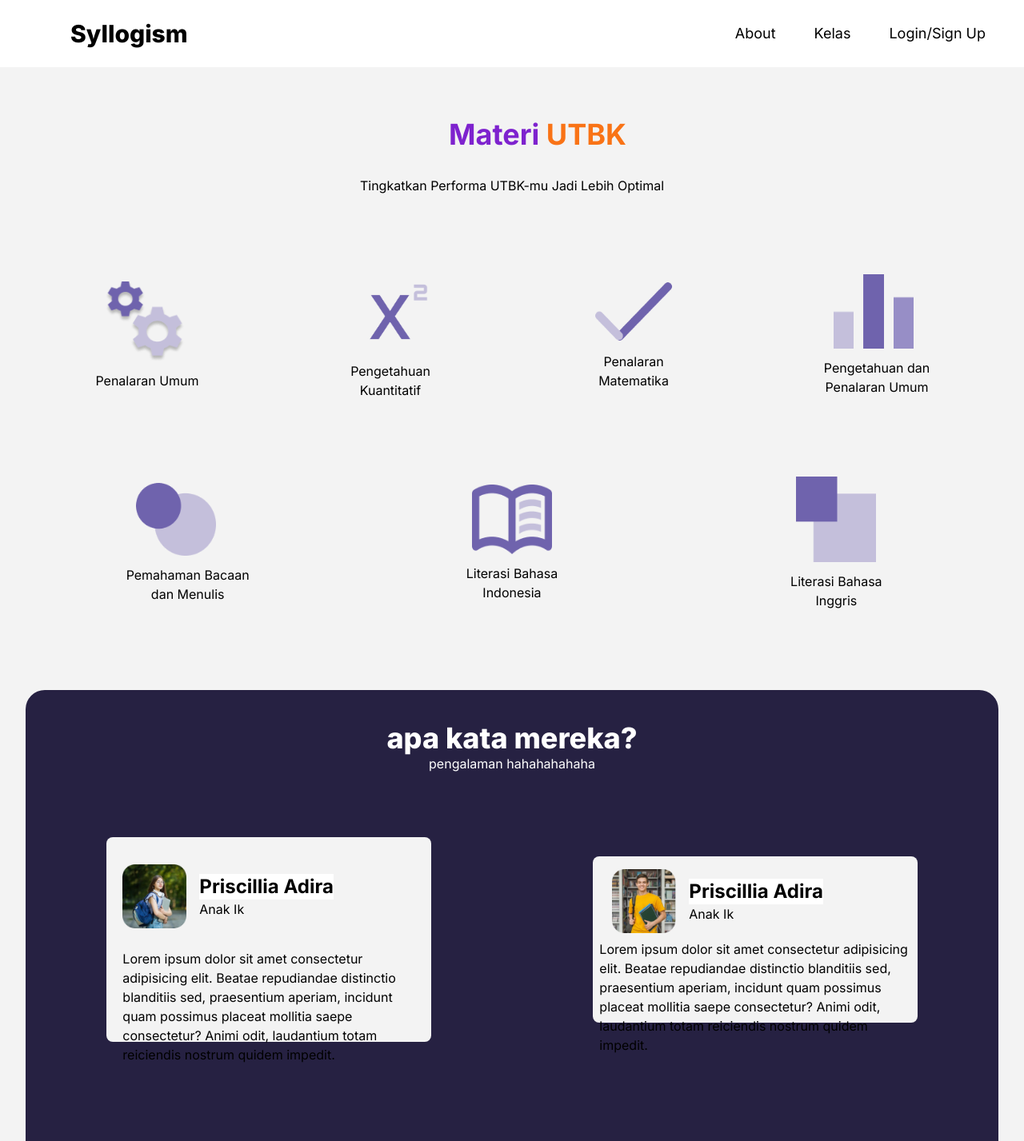
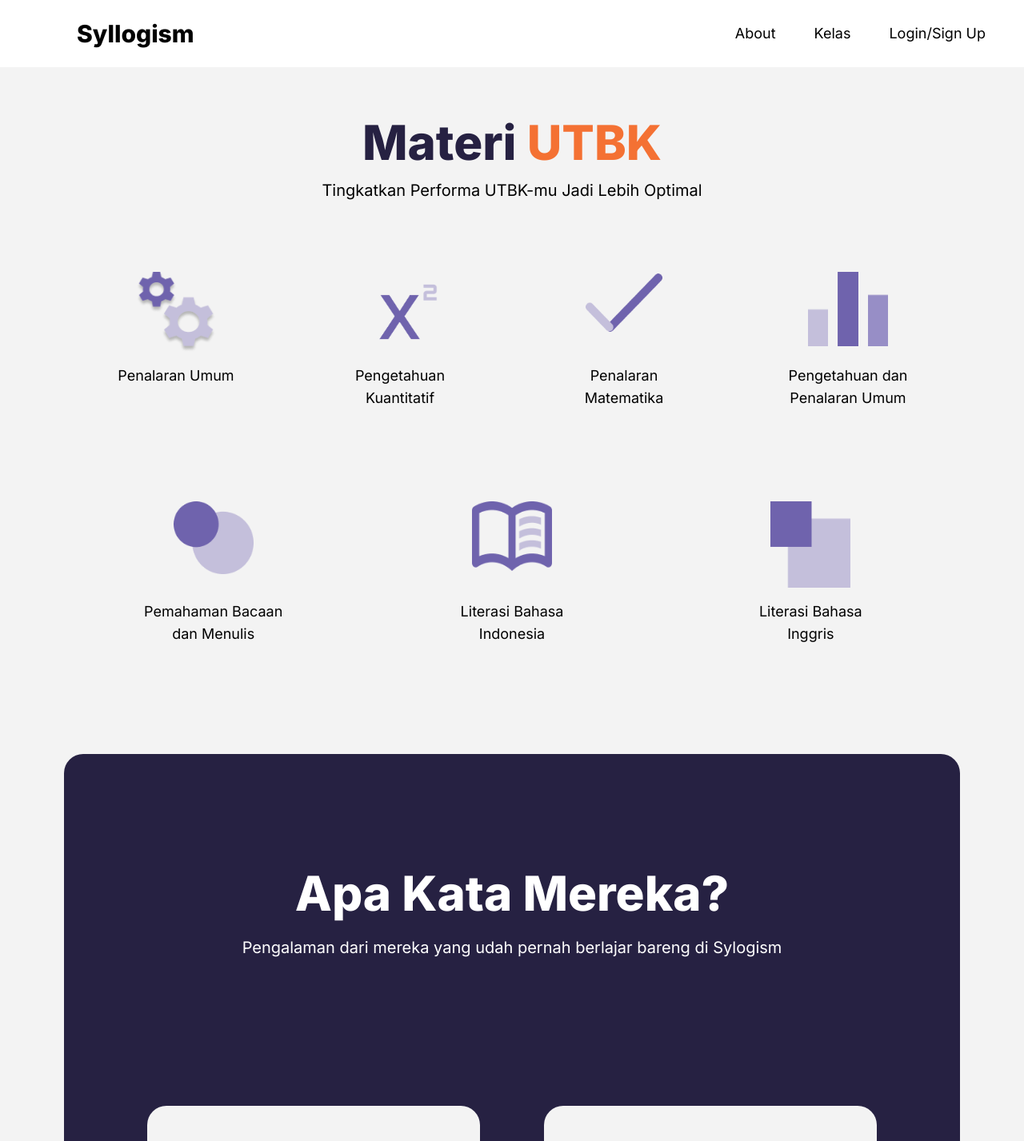
Before and after one commit to m-azzam-azis/project-sbf, a Next.js app: page /kelas in a window 1280 px wide. Shown: the top 1427 px of the page at 80% size. Built offline with nearby package versions, Linux system fonts and the light colour scheme.

Commit message:
bagian kelas done

```diff
--- a/src/app/kelas/page.tsx
+++ b/src/app/kelas/page.tsx
@@ -3,109 +3,123 @@ import Image from 'next/image'
 
 export default function kelas() {
   return (
-    <main className=" min-h-full bg-our-gray p-8">
-      <div className='flex justify-center container m-8 '>
-        <h1 className='text-4xl text-purple-700 font-bold'>Materi&nbsp;</h1>
-        <h1 className='text-4xl text-orange-500 font-bold'>UTBK</h1>
+    <main className=" min-h-full bg-our-gray py-8 px-20 min-w-[1200px]">
+      <div className='flex justify-center w-full mt-8'>
+        <h1 className='text-6xl text-dark-purple font-extrabold text-center'>Materi&nbsp;</h1>
+        <h1 className='text-6xl text-our-orange font-extrabold text-center'>UTBK</h1>
       </div>
-      <div className='flex justify-center w-full'>
+      <div className='flex justify-center w-full text-xl mt-4'>
         <p>Tingkatkan Performa UTBK-mu Jadi Lebih Optimal</p>
       </div>
 
-      <div className='grid grid-rows-2 py-5 gap-20 pt-20 mb-20'>
+      <div className='grid grid-rows-2 gap-20 py-5 pt-20 mb-20'>
         <li className='grid grid-cols-4 place-content-evenly place-items-center'>
-          <ul className='w-35 h-35'>
+          <ul className='grid grid-rows-2 w-full h-full hover:-translate-y-2 transition-all'>
           <Image
-                className='items-center m-3'
+                className='flex justify-self-center '
                 src="/icon2/gear_icon.png"
                 width={100}
                 height={100}
                 alt="icon"
               />
+            <div className='pt-4 text-center- text-lg'>
               <p className='text-center'>Penalaran Umum</p>
-            <p></p>
+            </div>
           </ul>
-          <ul className='w-35 h-35'>
+          <ul className='grid grid-rows-2 w-full h-full hover:-translate-y-2 transition-all'>
           <Image
-                className='items-center m-3'
+                className='flex justify-self-center '
                 src="/icon2/x_icon.png"
                 width={100}
                 height={100}
                 alt="icon"
               />
+              <div className='pt-4 text-center- text-lg'>
                 <p className='text-center'>Pengetahuan</p>
                 <p className='text-center'>Kuantitatif</p>
+              </div>
           </ul>
-          <ul className='w-35 h-35'>
+          <ul className='grid grid-rows-2 w-full h-full hover:-translate-y-2 transition-all'>
           <Image
-                className='items-center m-3'
+                className='flex justify-self-center '
                 src="/icon2/check_icon.png"
                 width={100}
                 height={100}
                 alt="icon"
               />
+              <div className='pt-4 text-center- text-lg'>
                 <p className='text-center'>Penalaran</p>
                 <p className='text-center'>Matematika</p>
+              </div>
           </ul>
 
-          <ul className='w-35 h-35'>
+          <ul className='grid grid-rows-2 w-full h-full hover:-translate-y-2 transition-all'>
           <Image
-                className='items-center m-3'
+                className='flex justify-self-center '
                 src="/icon2/chart_icon.png"
                 width={100}
                 height={100}
                 alt="icon"
 
               />
+              <div className='pt-4 text-center- text-lg'>
                 <p className='text-center'>Pengetahuan dan</p>
                 <p className='text-center'>Penalaran Umum</p>
+              </div>
           </ul>
         </li>
         <li className='grid grid-cols-3 place-content-evenly place-items-center'>
-        <ul className='w-35 h-35'>
+        <ul className='grid grid-rows-2 w-full h-full hover:-translate-y-2 transition-all'>
           <Image
-                className='items-center m-3'
+                className='flex justify-self-center '
                 src="/icon2/bubble_icon.png"
                 width={100}
                 height={100}
                 alt="icon"
               />
+              <div className='pt-4 text-center- text-lg'>
                 <p className='text-center'>Pemahaman Bacaan</p>
                 <p className='text-center'>dan Menulis</p>
+              </div>
           </ul>
-          <ul className='w-35 h-35'>
+          <ul className='grid grid-rows-2 w-full h-full hover:-translate-y-2 transition-all'>
           <Image
-                className='items-center m-3'
+                className='flex justify-self-center '
                 src="/icon2/book_icon.png"
                 width={100}
                 height={100}
                 alt="icon"
               />
+              <div className='pt-4 text-center- text-lg'>
                 <p className='text-center'>Literasi Bahasa</p>
                 <p className='text-center'>Indonesia</p>
+              </div>
           </ul>
-          <ul className='w-35 h-35'>
+          <ul className='grid grid-rows-2 w-full h-full hover:-translate-y-2 transition-all'>
           <Image
-                className='items-center m-3'
+                className='flex justify-self-center '
                 src="/icon2/square_icon.png"
                 width={100}
                 height={100}
                 alt="icon"
               />
-              <p className='text-center'>Literasi Bahasa</p>
-              <p className='text-center'>Inggris</p>
+              <div className='pt-4 text-center text-lg '>
+                <p className=''>Literasi Bahasa</p>
+                <p className=''>Inggris</p>
+              </div>
           </ul>
         </li>
       </div>
 
       <div className='h-auto bg-dark-purple rounded-3xl justify-center'>
-        <div className='m-10 py-10 text-center text-white'>
-          <h1 className='text-4xl font-extrabold'>apa kata mereka?</h1>
-          <h2>pengalaman hahahahahaha</h2>
+        <div className='m-10 py-36 text-center text-white'>
+          <h1 className='text-6xl font-extrabold'>Apa Kata Mereka?</h1>
+          <h2 className='mt-6 text-xl'>Pengalaman dari mereka yang udah pernah berlajar bareng di Sylogism</h2>
         </div>
-        <div className='grid grid-cols-2 place-items-center justify-evenly pb-20'>
-          <div className='grid grid-rows-2 bg-our-gray p-5 rounded-lg w-2/3 h-64'>
-            <div className=' flex'>
+
+        <div className='grid grid-cols-2 gap-20 mb-64'>
+          <div className='grid grid-rows-2 bg-our-gray px-8 rounded-3xl w-[80%] h-full py-2 place-self-end hover:bg-white transition-all hover:shadow-md hover:shadow-slate-200'>
+            <div className='flex'>
               <Image
                 className='object-contain'
                 src="/reviewer/review_cw.png"
@@ -114,47 +128,47 @@ export default function kelas() {
                 alt="icon"
               />
               <div className='place-self-center  ml-4'>
-                <h1 className='text-2xl font-bold text-start bg-white span place-self-center'>Priscillia Adira</h1>
-                <h2>Anak Ik</h2>
+                <h1 className='text-2xl font-bold text-start place-self-center'>Priscillia Adira</h1>
+                <h2>Sistem Informasi - UI</h2>
               </div>
 
             </div>
-            <div className='mt-3'>
-              <h1>
-                Lorem ipsum dolor sit amet consectetur adipisicing elit. Beatae repudiandae distinctio blanditiis sed, praesentium aperiam, incidunt quam possimus placeat mollitia saepe consectetur? Animi odit, laudantium totam reiciendis nostrum quidem impedit.
+            <div className='pb-3'>
+              <h1 className='text-justify'>
+                Setelah kenal sama Syllogism, aku yang awalnya pemales jadi suka banget belajar dan rajin bedah soal. Dengan materi belajar berkualitas dari Syllogism, aku yang berasal dari daerah terpencil bisa bersaing hingga akhirnya diterima di jurusan Sisfor UI.
               </h1>
             </div>
           </div>
-          <div className='grid grid-rows-2 bg-our-gray p-2 rounded-lg w-2/3 h-52'>
-            <div className=' flex'>
+          <div className='grid grid-rows-2 bg-our-gray px-8 rounded-3xl w-[80%] h-full py-2 place-self-start hover:bg-white transition-all hover:shadow-md hover:shadow-slate-200 '>
+            <div className='flex'>
               <Image
-                className='my-2 mx-4'
+                className='object-contain'
                 src="/reviewer/review_cwk.png"
                 width={80}
                 height={80}
                 alt="icon"
               />
-              <div className='place-self-center'>
-                <h1 className='text-2xl font-bold text-start bg-white span place-self-center'>Priscillia Adira</h1>
-                <h2>Anak Ik</h2>
+              <div className='place-self-center  ml-4'>
+                <h1 className='text-2xl font-bold text-start place-self-center'>Devan Cashel</h1>
+                <h2>Ilmu Komputer - UI</h2>
               </div>
 
             </div>
-            <div>
-              <h1>
-                Lorem ipsum dolor sit amet consectetur adipisicing elit. Beatae repudiandae distinctio blanditiis sed, praesentium aperiam, incidunt quam possimus placeat mollitia saepe consectetur? Animi odit, laudantium totam reiciendis nostrum quidem impedit.
+            <div className='pb-3'>
+              <h1 className='text-justify'>
+                Belajar pakai Sylogisme mantep! Tutornya jelasin sampe gue ngerti. Selama SMA konsep belajar gue cuman ngapalin rumus. Ketika gue kenal Sylogisme, pola belajar gue berubah drastis. Bravo buat Sylogisme!
               </h1>
             </div>
           </div>
         </div>
-        <div className='m-10 px-[23%] text-center text-white pb-64'>
-          <h1 className='text-4xl font-extrabold'>Kelas Dengan</h1>
-          <h1 className='text-4xl font-extrabold'>Tutor Keren</h1>
-          <h2 className='mt-8'>&quot;Syllogism menyajikan tutor-tutor ahli yang tidak hanya berkompeten namun juga asik dan seru loh!.  Dijaminan belajar akan lebih terasa menyenangkan dan materi pembelajaran menjadi lebih mudah dipahami.&quot;</h2>
+        <div className='m-10 px-[23%] text-center text-white'>
+          <h1 className='text-6xl font-extrabold'>Kelas Dengan</h1>
+          <h1 className='text-6xl font-extrabold'>Tutor Keren</h1>
+          <h2 className='mt-12 text-xl mb-24'>&quot;Syllogism menyajikan tutor-tutor ahli yang tidak hanya berkompeten namun juga asik dan seru loh!.  Dijaminan belajar akan lebih terasa menyenangkan dan materi pembelajaran menjadi lebih mudah dipahami.&quot;</h2>
         </div>
-        <div className='flex justify-center relative pt-72 mt-64'>
+        <div className='flex justify-center relative mt-10 h-[650px]'>
           <Image
-            className='object-contain z-20 absolute bottom-0 left-[14%]'
+            className='object-contain z-20 absolute bottom-0 left-[13%] max-[1200px]:left-[7%]'
             src="/bawah-review/kiri.png"
             width={600}
             height={600}
@@ -168,7 +182,7 @@ export default function kelas() {
             alt="icon"
               />
           <Image
-            className='object-contain z-10 absolute bottom-0 right-[11%]'
+            className='object-contain z-10 absolute bottom-0 right-[13%] mac-[1200px]:right[3%]'
             src="/bawah-review/kanan.png"
             width={500}
             height={500}
@@ -184,6 +198,69 @@ export default function kelas() {
         </div>
 
       </div>
+
+      <div className='justify-center w-full my-10 px-10'>
+        <h1 className='text-center font-extrabold text-5xl text-dark-purple py-20'>Pilih Paket Langganan Anda</h1>
+          <li className='grid grid-cols-3 place-content-evenly place-items-center gap-12'>
+          <ul className='relative grid grid-rows-5 py-10 w-full h-[90%] hover:h-[95%] transition-all bg-light-purple rounded-[2.5rem] place-items-center shadow-inner shadow-dark-purple hover:shadow-none hover:border-pink-500 border-4 border-our-gray'>
+            <div className='h-full w-full pt-10 text-center row-span-1'>
+              <p className='text-black text-2xl font-medium'>Pintar</p>
+            </div>
+            <div className=' text-black h-full w-full py-10 text-center  row-span-2'>
+              <h1 className='text-5xl font-bold '>
+                Rp999.999
+              </h1>
+              <p>per bulan</p>
+            </div>
+            <div className='self-end h-full w-full py-10 text-start px-12  row-span-2'>
+              <ul className='list-disc'>
+                <li>Langganan <span className='font-semibold'>1 bulan</span></li>
+                <li>Akses gratis video pembelajaran mata pelajaran terpilih</li>
+                <li>Layanan 24 jam</li>
+              </ul>
+            </div>
+          </ul>
+          <ul className='relative grid grid-rows-5 py-10 w-full h-[95%] hover:h-full transition-all bg-dark-purple rounded-[2.5rem] place-items-center shadow-inner shadow-black hover:shadow-none hover:border-pink-500 hover:border-[5px]'>
+            <p className='absolute top-0 left-10 bg-our-orange rounded-b-2xl px-2 pb-2 text-white font-medium shadow-inner'>Best Value</p>
+            <div className='h-full w-full pt-10 text-center row-span-1'>
+              <p className='text-white text-2xl font-medium'>Genius</p>
+            </div>
+            <div className=' text-white h-full w-full py-10 text-center  row-span-2'>
+              <h1 className='text-5xl font-bold '>
+                Rp899.999
+              </h1>
+              <p>per bulan</p>
+            </div>
+            <div className='self-end h-full w-full py-10 text-start px-12  row-span-2 text-white'>
+              <ul className='list-disc'>
+                <li>Langganan <span className='font-semibold'>6 bulan</span> &#40;1 semester&#41;</li>
+                <li>Akses gratis semua video pembelajaran</li>
+                <li>Layanan 24 jam</li>
+              </ul>
+            </div>
+          </ul>
+          <ul className='relative grid grid-rows-5 py-10 w-full h-[90%] hover:h-[95%] transition-all bg-light-purple rounded-[2.5rem] place-items-center shadow-inner shadow-dark-purple hover:shadow-none hover:border-pink-500 border-4 border-our-gray'>
+            <div className='h-full w-full pt-10 text-center row-span-1'>
+              <p className='text-black text-2xl font-medium'>Cerdas</p>
+            </div>
+            <div className=' text-black h-full w-full py-10 text-center  row-span-2'>
+              <h1 className='text-5xl font-bold '>
+                Rp949.999
+              </h1>
+              <p>per bulan</p>
+            </div>
+            <div className='self-end h-full w-full py-10 text-start px-12  row-span-2'>
+              <ul className='list-disc'>
+                <li>Langganan <span className='font-semibold'>3 bulan</span> &#40;1/2 semester&#41;</li>
+                <li>Akses gratis video pembelajaran mata pelajaran terpilih</li>
+                <li>Layanan 24 jam</li>
+              </ul>
+            </div>
+          </ul>
+
+
+        </li>
+      </div>
     </main>
   )
 }
--- a/src/components/Footer.tsx
+++ b/src/components/Footer.tsx
@@ -6,7 +6,7 @@ export default function Footer() {
 
 
   return (
-    <div className='bg-black text-white px-2 min-[320px]:px-6 sm:px-12 md:px-18 lg:px-24 xl:px-30 py-2 w-full'>
+    <div className='bg-black text-white px-30 py-2 min-w-[1200px]'>
       <h1 id='contact' className='px-2 py-3 text-xl font-bold border-b-[1px] border-white mb-3'>Feel free to contact us</h1>
       <ul className='p-2 items-center'>
         <li id='insta'>
--- a/src/components/Navbar.tsx
+++ b/src/components/Navbar.tsx
@@ -4,18 +4,17 @@ import Kelas from "../app/kelas/page";
 
 export default function Navbar() {
   return (
-    <div className="sticky top-0 w-full bg-white">
-      <nav className="t-0 bg-white px-12 py-6">
+    <div className="sticky top-0 bg-white z-50 min-w-[1200px]">
+      <nav className="t-0 bg-white px-12 py-4">
         <div className="flex items-center justify-between">
-          <div className="text-black font-extrabold text-3xl ml-10">
+          <div className="text-black font-extrabold text-3xl ml-10 transition-all hover:bg-black hover:text-white hover:rounded-lg p-2">
             <a href="/">Syllogism</a>
           </div>
-          <div className="border-r-2 border-white h-8 min-[320px]:hidden"></div>
           <ul className="flex sm:space-x-4 space-x-2 md:space-x-8 lg:space-x-12">
             <li>
               <Link
-                href="/about"
-                className="text-black hover:text-light-purple text-xs sm:text-lg"
+                href="/"
+                className="text-black hover:text-our-orange text-md sm:text-lg transition-all"
               >
                 About
               </Link>
@@ -23,7 +22,7 @@ export default function Navbar() {
             <li>
               <Link
                 href="/kelas"
-                className="text-black hover:text-light-purple text-xs sm:text-lg"
+                className="text-black hover:text-our-orange text-md sm:text-lg transition-all"
               >
                 Kelas
               </Link>
@@ -31,7 +30,7 @@ export default function Navbar() {
             <li>
               <Link
                 href="/login"
-                className="text-black hover:text-light-purple text-xs sm:text-lg"
+                className="text-black hover:text-our-orange text-md sm:text-lg transition-all"
               >
                 Login/Sign Up
               </Link>
--- a/tailwind.config.ts
+++ b/tailwind.config.ts
@@ -15,9 +15,10 @@ const config: Config = {
       },
       colors: {
         'our-gray': '#f3f3f3',
-        'light-purple': '#6f63ad',
+        'light-purple': '#C4BFDB',
         'our-yellow' : '#fcf201',
-        'dark-purple' : '#262142'
+        'dark-purple' : '#262142',
+        'our-orange': '#F47133'
       }
     },
   },
```
Lines whose indentation alone changed are shown as unchanged.
